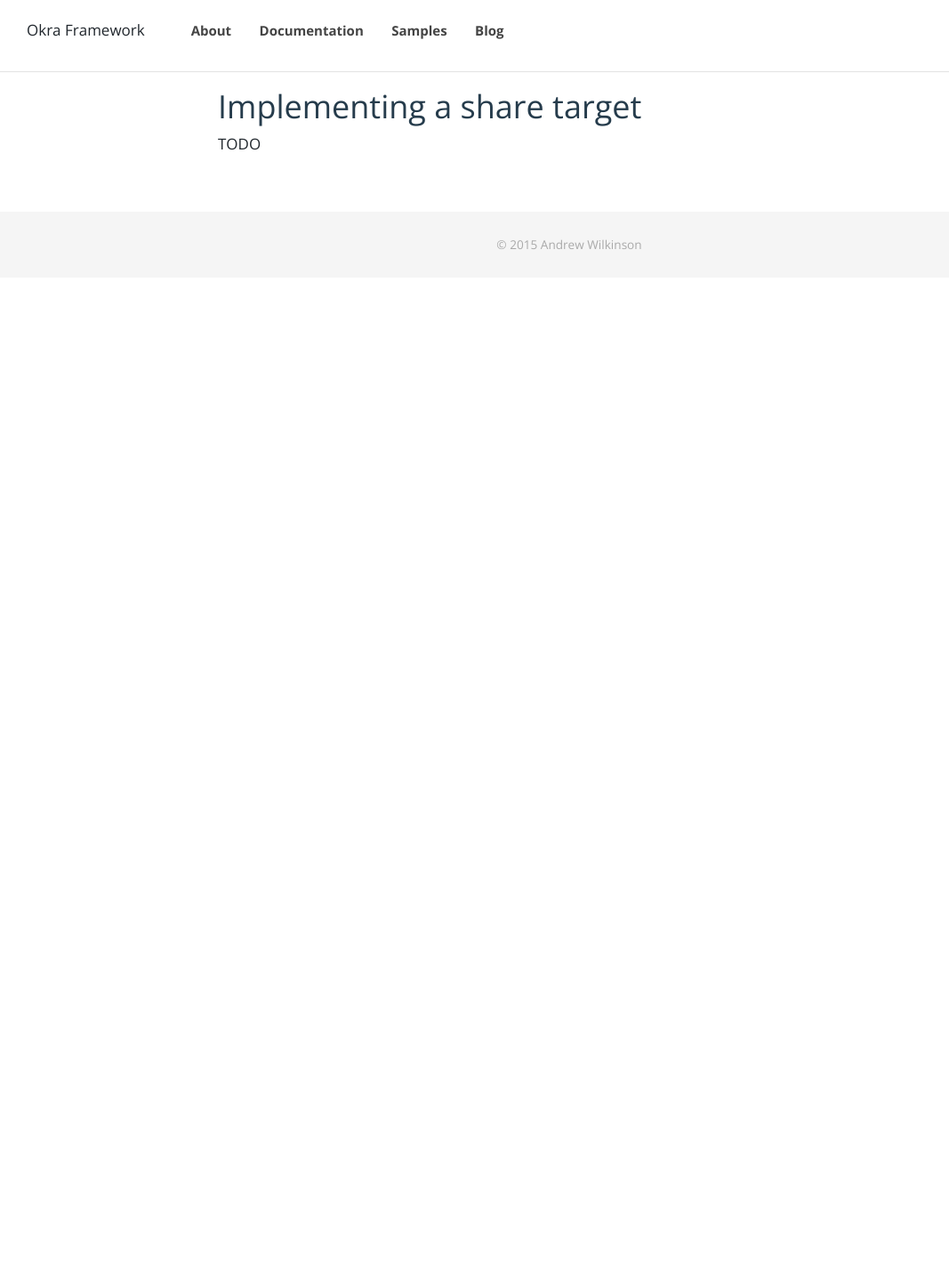
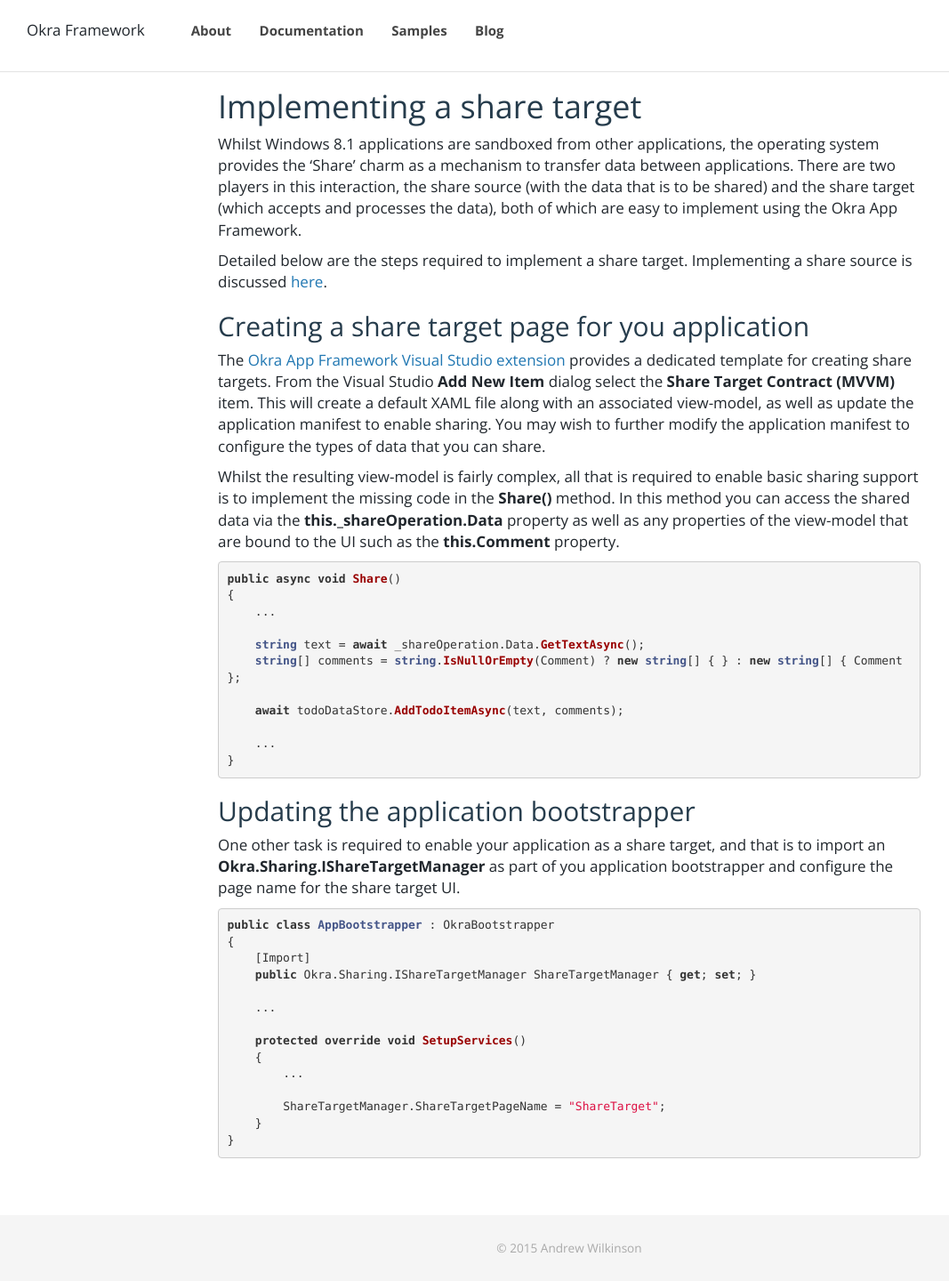
Before and after one commit to OkraFramework/OkraFramework.github.io, a Jekyll site: the page built from documentation/okra_app_framework/contracts_share_targets.md, in a window 1280 px wide. Shown: the whole page at 89% size, without its empty margins (0-1067 px from the left). Built offline with Jekyll 4.4.1, drawn with Linux system fonts in a browser that asks for light colours; nearby versions of some CDN libraries; before the commit the page ends 900 px from its top, so only the background shows below that.

Commit message:
Add documentation for share targets

```diff
--- a/documentation/okra_app_framework/contracts_share_targets.md
+++ b/documentation/okra_app_framework/contracts_share_targets.md
@@ -6,4 +6,57 @@
 Implementing a share target
 ===========================
 
-TODO
+Whilst Windows 8.1 applications are sandboxed from other applications, the operating system provides the 'Share' charm as a mechanism to transfer data between applications. There are two players in this interaction, the share source (with the data that is to be shared) and the share target (which accepts and processes the data), both of which are easy to implement using the Okra App Framework.
+
+Detailed below are the steps required to implement a share target. Implementing a share source is discussed [here](contracts_sharing_with_other_applications.html).
+
+Creating a share target page for you application
+------------------------------------------------
+
+The [Okra App Framework Visual Studio extension](getting_started_downloading.html) provides a dedicated
+template for creating share targets. From the Visual Studio **Add New Item** dialog select the
+**Share Target Contract (MVVM)** item. This will create a default XAML file along
+with an associated view-model, as well as update the application manifest to enable sharing. You may
+wish to further modify the application manifest to configure the types of data that you can share.
+
+Whilst the resulting view-model is fairly complex, all that is required to enable basic sharing
+support is to implement the missing code in the **Share()** method. In this method you can access the
+shared data via the **this._shareOperation.Data** property as well as any properties of the view-model that
+are bound to the UI such as the **this.Comment** property.
+
+{% highlight c# %}
+public async void Share()
+{
+    ...
+
+    string text = await _shareOperation.Data.GetTextAsync();
+    string[] comments = string.IsNullOrEmpty(Comment) ? new string[] { } : new string[] { Comment };
+
+    await todoDataStore.AddTodoItemAsync(text, comments);
+
+    ...
+}
+{% endhighlight %}
+
+Updating the application bootstrapper
+-------------------------------------
+
+One other task is required to enable your application as a share target, and that is to import an **Okra.Sharing.IShareTargetManager** as part of you application bootstrapper and configure the
+page name for the share target UI.
+
+{% highlight c# %}
+public class AppBootstrapper : OkraBootstrapper
+{
+    [Import]
+    public Okra.Sharing.IShareTargetManager ShareTargetManager { get; set; }
+
+    ...
+
+    protected override void SetupServices()
+    {
+        ...
+
+        ShareTargetManager.ShareTargetPageName = "ShareTarget";
+    }
+}
+{% endhighlight %}
```
